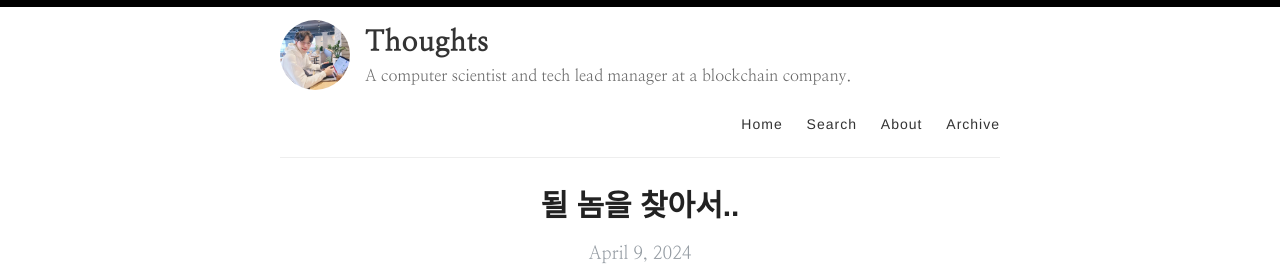
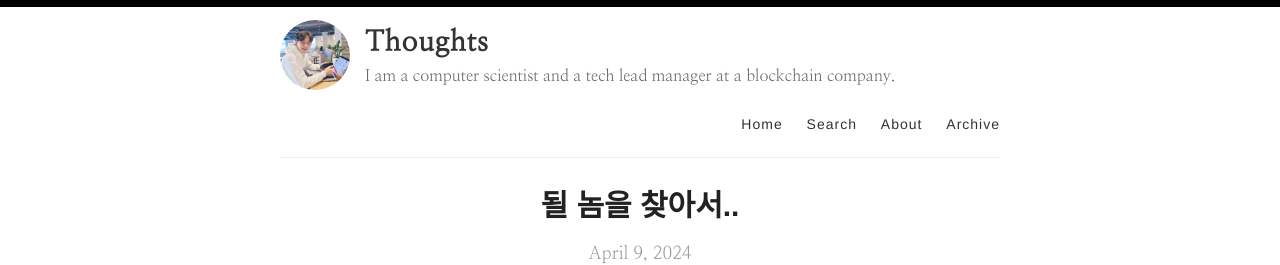
Before and after one commit to appff/appff.github.io, a Jekyll site: the page built from index.html, in a window 1280 px wide. Shown: the top 265 px of the page. Built offline with Jekyll 4.4.1, drawn with Linux system fonts in a browser that asks for light colours; the list of posts is cut into pages by our own code.

```diff
--- a/_config.yml
+++ b/_config.yml
@@ -9,7 +9,7 @@ name: Thoughts
 author: Jeongmin Kim
 
 # Short bio or description (displayed in the header)
-description: A computer scientist and tech lead manager at a blockchain company.
+description: I am a computer scientist and a tech lead manager at a blockchain company.
 
 # URL of your avatar or profile pic (you could use your GitHub profile pic)
 avatar: /images/logo.jpeg
```
